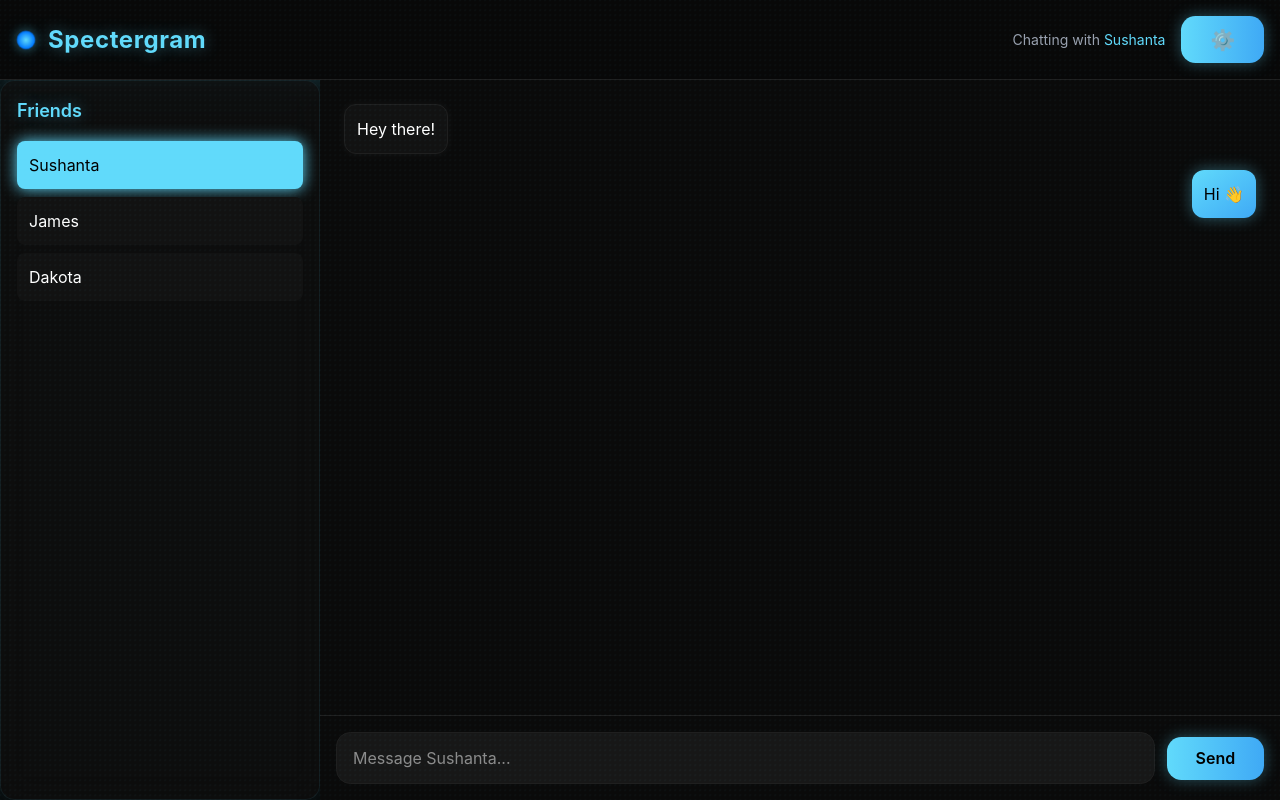
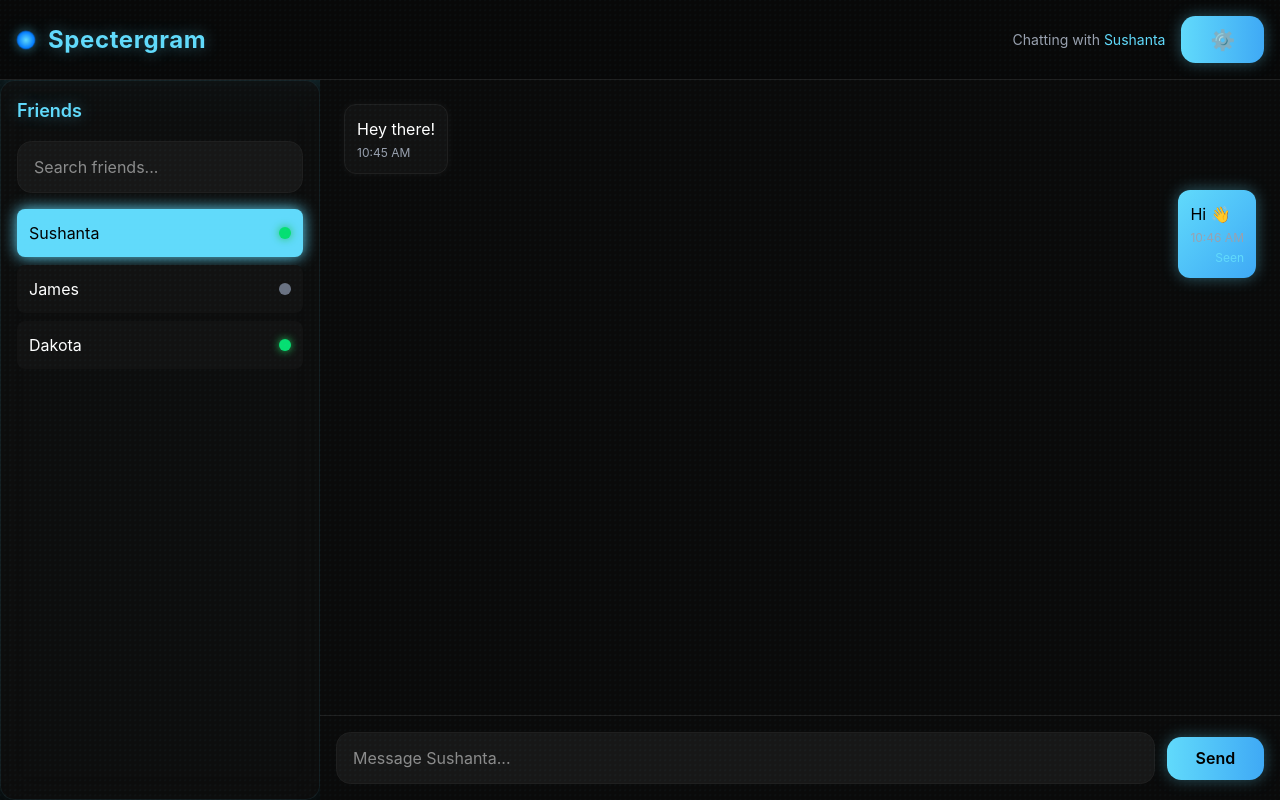
Before and after one commit to redbeardmeric/Spectergram, a React app: page /chat in a window 1280 px wide. Built offline with nearby package versions, Linux system fonts and the light colour scheme; the HTML template or start-up script is replaced by a standard one.

Commit message:
Added message timestamps, seen indicators, friend list with search & online status, and message reactions

```diff
--- a/src/styles.css
+++ b/src/styles.css
@@ -384,3 +384,59 @@ button:hover {
   from { transform: translateX(100%); opacity: 0; }
   to   { transform: translateX(0);    opacity: 1; }
 }
+
+
+/* ✨ Reaction Hover Animation */
+.reaction-bar span {
+  transition: transform 0.2s ease, text-shadow 0.2s ease;
+}
+
+.reaction-bar span:hover {
+  text-shadow: 0 0 10px var(--specter-accent),
+               0 0 20px rgba(97, 218, 251, 0.5);
+  transform: scale(1.3);
+}
+
+/* 🟢 Online Indicator Pulse (for online friends) */
+@keyframes onlinePulse {
+  0%, 100% { box-shadow: 0 0 6px rgba(34, 197, 94, 0.8); }
+  50% { box-shadow: 0 0 12px rgba(34, 197, 94, 1); }
+}
+
+.online-dot {
+  animation: onlinePulse 1.5s infinite;
+}
+
+/* 🌗 Theme Transition Smoothness */
+body, .glass, input, button, .glow {
+  transition: background 0.3s ease,
+              color 0.3s ease,
+              box-shadow 0.3s ease,
+              border 0.3s ease;
+}
+
+/* 🧭 Settings Drawer Slide-in */
+.settings-drawer {
+  animation: slideIn 0.4s ease-out forwards;
+}
+@keyframes slideIn {
+  from { transform: translateX(100%); opacity: 0; }
+  to   { transform: translateX(0); opacity: 1; }
+}
+
+/* 🩵 Reactions Display Row (under messages) */
+.reactions-list span {
+  display: inline-block;
+  margin-right: 4px;
+  font-size: 0.85rem;
+  opacity: 0.9;
+}
+
+/* 💬 Message Bubble Smooth Fade */
+.fade-in {
+  animation: fadeIn 0.4s ease-in-out;
+}
+@keyframes fadeIn {
+  from { opacity: 0; transform: translateY(10px); }
+  to { opacity: 1; transform: translateY(0); }
+}
--- a/src/ui/ChatDashboard.tsx
+++ b/src/ui/ChatDashboard.tsx
@@ -1,30 +1,95 @@
 import React, { useState } from "react";
 
+type Message = {
+  id: number;
+  text: string;
+  sender: string;
+  time: string;
+  seen: boolean;
+  reactions: string[];
+};
+
 const friends = [
-  { id: 1, name: "Sushanta" },
-  { id: 2, name: "James" },
-  { id: 3, name: "Dakota" },
+  { id: 1, name: "Sushanta", online: true },
+  { id: 2, name: "James", online: false },
+  { id: 3, name: "Dakota", online: true },
 ];
 
 export default function ChatDashboard() {
   const [selectedFriend, setSelectedFriend] = useState(friends[0]);
-  const [messages, setMessages] = useState([
-    { text: "Hey there!", sender: "friend" },
-    { text: "Hi 👋", sender: "me" },
+  const [messages, setMessages] = useState<Message[]>([
+    {
+      id: 1,
+      text: "Hey there!",
+      sender: "friend",
+      time: "10:45 AM",
+      seen: true,
+      reactions: [],
+    },
+    {
+      id: 2,
+      text: "Hi 👋",
+      sender: "me",
+      time: "10:46 AM",
+      seen: true,
+      reactions: [],
+    },
   ]);
   const [input, setInput] = useState("");
+  const [search, setSearch] = useState("");
 
-  // 🧠 Added states for Settings & Edit Profile (NEW)
+  // 🧠 States for Settings & Edit Profile
   const [showSettings, setShowSettings] = useState(false);
   const [showEditProfile, setShowEditProfile] = useState(false);
   const [darkMode, setDarkMode] = useState(true);
 
+  // 💬 Send message (backend-ready)
   const sendMessage = (e: React.FormEvent) => {
     e.preventDefault();
     if (!input.trim()) return;
-    setMessages([...messages, { text: input, sender: "me" }]);
+
+    const newMessage: Message = {
+      id: Date.now(),
+      text: input,
+      sender: "me",
+      time: new Date().toLocaleTimeString([], {
+        hour: "2-digit",
+        minute: "2-digit",
+      }),
+      seen: false,
+      reactions: [],
+    };
+
+    setMessages((prev) => [...prev, newMessage]);
     setInput("");
+
+
   };
+
+
+
+const handleReaction = (id: number, emoji: string) => {
+  setMessages((msgs) =>
+    msgs.map((msg) => {
+      if (msg.id !== id) return msg;
+
+      const hasReacted = msg.reactions.includes(emoji);
+      const updatedReactions = hasReacted
+        ? msg.reactions.filter((r) => r !== emoji) // remove if already added
+        : [...msg.reactions, emoji]; // add if not present
+
+      return { ...msg, reactions: updatedReactions };
+    })
+  );
+
+
+};
+
+
+  //  Filter friends
+  const filteredFriends = friends.filter((f) =>
+    f.name.toLowerCase().includes(search.toLowerCase())
+  );
 
   return (
     <div
@@ -33,13 +98,10 @@ export default function ChatDashboard() {
         backgroundColor: "var(--specter-bg)",
         color: "var(--specter-text)",
       }}
-
-
     >
-      {/* 🌌 Glowing Header with Animated Orb Logo */}
+      {/*  Header */}
       <header className="flex justify-between items-center p-4 border-b border-[#1f1f1f] shadow-[0_0_25px_rgba(97,218,251,0.2)] backdrop-blur-md bg-[rgba(10,10,10,0.7)] relative overflow-hidden">
         <div className="flex items-center gap-3">
-          {/* Animated Spectergram Orb */}
           <div className="specter-orb"></div>
           <h1 className="glow text-2xl font-bold tracking-wide">Spectergram</h1>
         </div>
@@ -48,7 +110,6 @@ export default function ChatDashboard() {
             Chatting with{" "}
             <span className="text-[#61dafb]">{selectedFriend.name}</span>
           </div>
-          {/* ⚙️ Settings Button (NEW) */}
           <button
             onClick={() => setShowSettings(true)}
             className="text-gray-400 hover:text-[#61dafb] transition-all text-xl"
@@ -59,24 +120,41 @@ export default function ChatDashboard() {
         </div>
       </header>
 
-      {/* 🟦 Chat Layout */}
+      {/*  Layout */}
       <div className="flex flex-1 overflow-hidden">
-        {/* Sidebar - Friends List */}
+        {/* Sidebar */}
         <aside className="w-1/4 p-4 glass border-r border-[#2a2a2a]">
           <h2 className="text-lg font-semibold mb-4 glow text-[#61dafb]">
             Friends
           </h2>
-          {friends.map((friend) => (
+
+          {/*  Search */}
+          <input
+            type="text"
+            placeholder="Search friends..."
+            value={search}
+            onChange={(e) => setSearch(e.target.value)}
+            className="w-full mb-4 p-2 rounded bg-[#121212] text-white border border-[#2a2a2a] focus:border-[#61dafb] focus:shadow-[0_0_8px_#61dafb]"
+          />
+
+          {filteredFriends.map((friend) => (
             <div
               key={friend.id}
               onClick={() => setSelectedFriend(friend)}
-              className={`p-3 mb-2 rounded-lg cursor-pointer transition-all duration-200 ${
+              className={`flex items-center justify-between p-3 mb-2 rounded-lg cursor-pointer transition-all duration-200 ${
                 selectedFriend.id === friend.id
                   ? "bg-[#61dafb] text-black shadow-[0_0_15px_#61dafb]"
                   : "bg-[#121212] hover:bg-[#1b1b1b]"
               }`}
             >
-              {friend.name}
+              <span>{friend.name}</span>
+              <span
+                className={`w-3 h-3 rounded-full ${
+                  friend.online
+                    ? "bg-green-400 shadow-[0_0_8px_#22c55e]"
+                    : "bg-gray-500"
+                }`}
+              ></span>
             </div>
           ))}
         </aside>
@@ -85,27 +163,63 @@ export default function ChatDashboard() {
         <section className="flex-1 flex flex-col bg-[#0a0a0a] relative">
           {/* Messages */}
           <div className="flex-1 overflow-y-auto p-6 space-y-4">
-            {messages.map((msg, i) => (
+            {messages.map((msg) => (
               <div
-                key={i}
+                key={msg.id}
                 className={`flex ${
                   msg.sender === "me" ? "justify-end" : "justify-start"
                 }`}
               >
+                <div className="relative group max-w-xs">
                   <div
-                  className={`p-3 rounded-xl max-w-xs ${
+                    className={`p-3 rounded-xl ${
                       msg.sender === "me"
                         ? "bg-gradient-to-br from-[#61dafb] to-[#3fa9f5] text-black shadow-[0_0_15px_rgba(97,218,251,0.4)]"
                         : "bg-[#121212] text-white border border-[#1f1f1f] shadow-[0_0_10px_rgba(255,255,255,0.05)]"
                     }`}
                   >
                     {msg.text}
+
+                    {/*  Timestamp */}
+                    <p className="text-xs text-gray-400 mt-1">{msg.time}</p>
+
+                    {/*  Seen indicator */}
+                    {msg.sender === "me" && msg.seen && (
+                      <p className="text-xs text-[#61dafb] mt-1 text-right">
+                        Seen
+                      </p>
+                    )}
+
+                    {/* Reactions */}
+                    <div className="absolute -top-8 left-1/2 transform -translate-x-1/2 opacity-0 group-hover:opacity-100 transition-opacity duration-300">
+                      <div className="reaction-bar flex gap-2 bg-[rgba(20,20,20,0.8)] backdrop-blur-sm px-3 py-1 rounded-full border border-[#2a2a2a] shadow-[0_0_15px_rgba(97,218,251,0.2)]">
+                        {["❤️", "😂", "👍", "🔥"].map((emoji) => (
+                          <span
+                            key={emoji}
+                            className="cursor-pointer hover:scale-110"
+                            onClick={() => handleReaction(msg.id, emoji)}
+                          >
+                            {emoji}
+                          </span>
+                        ))}
+                      </div>
+                    </div>
+
+                    {/*  Display reactions */}
+                    {msg.reactions.length > 0 && (
+                      <div className="flex gap-1 mt-1 text-sm">
+                        {msg.reactions.map((r, idx) => (
+                          <span key={idx}>{r}</span>
+                        ))}
+                      </div>
+                    )}
+                  </div>
                 </div>
               </div>
             ))}
           </div>
 
-          {/*  Message Input */}
+          {/*  Input */}
           <form
             onSubmit={sendMessage}
             className="p-4 border-t border-[#1f1f1f] bg-[#0a0a0a] backdrop-blur-md flex gap-3 items-center"
@@ -126,7 +240,7 @@ export default function ChatDashboard() {
         </section>
       </div>
 
-      {/*  Settings Drawer (NEW) */}
+      {/*  Settings Drawer (unchanged) */}
       {showSettings && (
         <div className="settings-drawer fixed top-0 right-0 h-full w-80 glass p-6 z-50 border-l border-[#2a2a2a] fade-in">
           <div className="flex justify-between items-center mb-4">
@@ -134,7 +248,6 @@ export default function ChatDashboard() {
             <button
               onClick={() => setShowSettings(false)}
               className="text-gray-400 hover:text-[#61dafb] text-xl"
-              aria-label="Close settings"
             >
               ✖
             </button>
@@ -177,26 +290,20 @@ export default function ChatDashboard() {
                   const newTheme = !darkMode;
                   setDarkMode(newTheme);
                   document.body.classList.toggle("light-mode", !newTheme);
-                  // Future backend call placeholder:
-                  // updateUserTheme(newTheme ? "dark" : "light");
+
                 }}
               />
             </label>
 
             <label className="flex justify-between items-center cursor-pointer">
               <span className="text-gray-300">Show Online Status</span>
-              <input
-                type="checkbox"
-                className="accent-[#61dafb]"
-                checked
-                readOnly
-              />
+              <input type="checkbox" className="accent-[#61dafb]" checked readOnly />
             </label>
           </div>
         </div>
       )}
 
-      {/*  Edit Profile Modal (NEW) */}
+      {/*  Edit Profile Modal (unchanged) */}
       {showEditProfile && (
         <div className="fixed inset-0 flex items-center justify-center bg-black/60 backdrop-blur-sm z-50">
           <div className="glass p-6 rounded-xl w-80 border border-[#2a2a2a]">
@@ -207,10 +314,7 @@ export default function ChatDashboard() {
               placeholder="Full Name"
               className="w-full mb-3 p-2 rounded bg-[#121212] text-white border border-[#2a2a2a]"
             />
-            <input
-              type="file"
-              className="w-full mb-3 text-sm text-gray-400"
-            />
+            <input type="file" className="w-full mb-3 text-sm text-gray-400" />
             <button
               className="w-full bg-[#61dafb] text-black font-semibold py-2 rounded-lg hover:shadow-[0_0_20px_#61dafb] transition-all"
               onClick={() => setShowEditProfile(false)}
```
Lines whose indentation alone changed are shown as unchanged.
